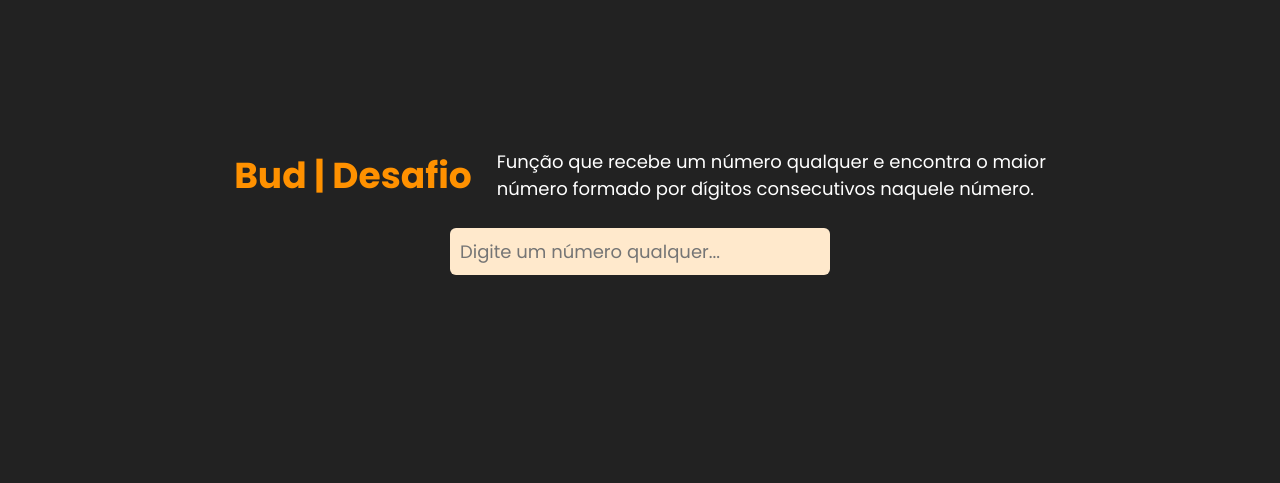
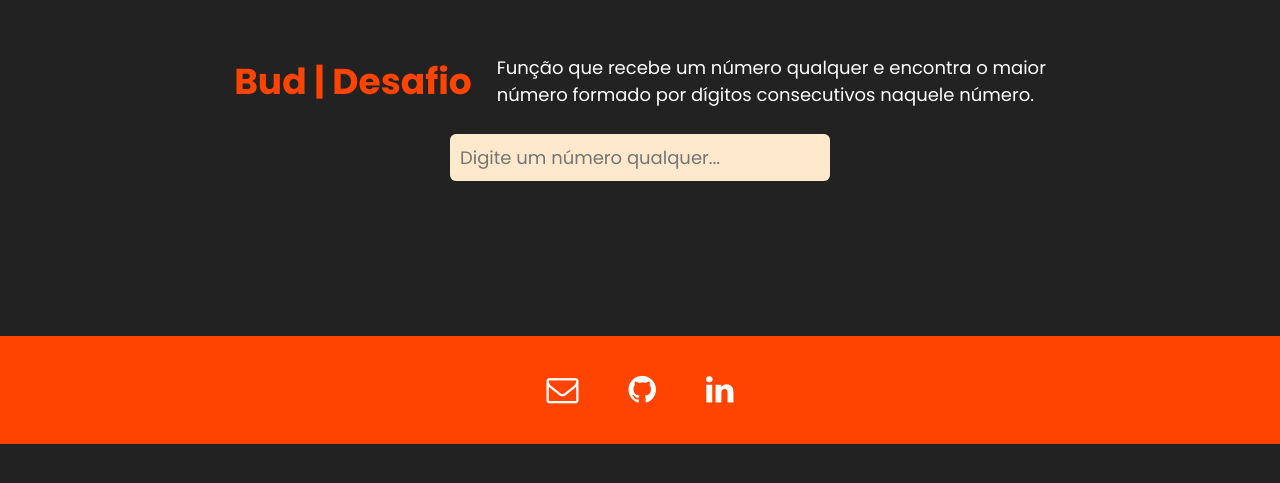
Before and after one commit to wsasouza/desafio-bud-algoritmo, a plain HTML site: page index.html in a window 1280 px wide. Shown: the part 151-634 px from the top of the page. Drawn offline with Linux system fonts and the light colour scheme.

Commit message:
Feat: Implemented footer

```diff
--- a/assets/css/style.css
+++ b/assets/css/style.css
@@ -28,7 +28,7 @@ body {
 
 .container .header h1 {
   font-size: 36px;
-  color: #ff9100;
+  color: #fe4400;
 }
 
 .container .header p {
@@ -62,6 +62,43 @@ body {
   padding: 10px;
   margin-top: 25px;
   border-radius: 6px;
-  color: #ff9100;
+  color: #fe4400;
   font-size: 36px;
 }
+
+footer {
+  position: relative;
+  width: 100%;
+  background: #fe4400;
+  min-height: 100px;
+  padding: 20px 50px;
+  display: flex;
+  justify-content: center;
+  align-items: center;
+  margin-top: 80px;
+}
+
+footer .sci {
+  position: relative;
+  display: flex;
+  justify-content: center;
+  align-items: center;
+  margin: 10px 0;
+  flex-wrap: wrap;
+}
+
+footer .sci li {
+  list-style: none;
+}
+
+footer .sci li a {
+  font-size: 2em;
+  color: #fff;
+  margin: 0 25px;
+  display: inline-block;
+  transition: 0.5s;
+}
+
+footer .sci li a:hover {
+  transform: translateY(-10px);
+}
--- a/index.html
+++ b/index.html
@@ -5,9 +5,12 @@
   <meta charset="UTF-8">
   <meta http-equiv="X-UA-Compatible" content="IE=edge">
   <meta name="viewport" content="width=device-width, initial-scale=1.0">
+  <link rel="stylesheet" href="https://cdnjs.cloudflare.com/ajax/libs/font-awesome/4.7.0/css/font-awesome.css"
+    integrity="sha512-5A8nwdMOWrSz20fDsjczgUidUBR8liPYU+WymTZP1lmY9G6Oc7HlZv156XqnsgNUzTyMefFTcsFH/tnJE/+xBg=="
+    crossorigin="anonymous" referrerpolicy="no-referrer" />
   <link rel="stylesheet" href="/assets/css/style.css">
   <link rel="shortcut icon" href="/assets/image/favicon.ico" type="image/x-icon">
-  <title>Bud | wsasouza@hotmail.com</title>
+  <title>Bud | wsasouza</title>
 </head>
 
 <body>
@@ -37,6 +40,30 @@
         <span id="text"></span>
       </div>
     </form>
+
+    <footer >
+      <ul class="sci">
+        <li>
+          <a href="mailto:wsasouza@hotmail.com">
+            <i class="fa fa-envelope-o" aria-hidden="true"></i>
+          </a>
+        </li>
+        <li>
+          <a href="https://github.com/wsasouza" target="_blank">
+            <i class="fa fa-github" aria-hidden="true"></i>
+          </a>
+        </li>
+        <li>
+          <a href="https://www.linkedin.com/in/waltersasouza/" target="_blank">
+            <i class="fa fa-linkedin" aria-hidden="true"></i>
+          </a>
+        </li>
+      </ul>
+    </footer>
+
+
+
+
   </div>
 
   <script src="/assets/js/script.js"></script>
```
Also changed, not shown: assets/image/bud-desafio.gif.
